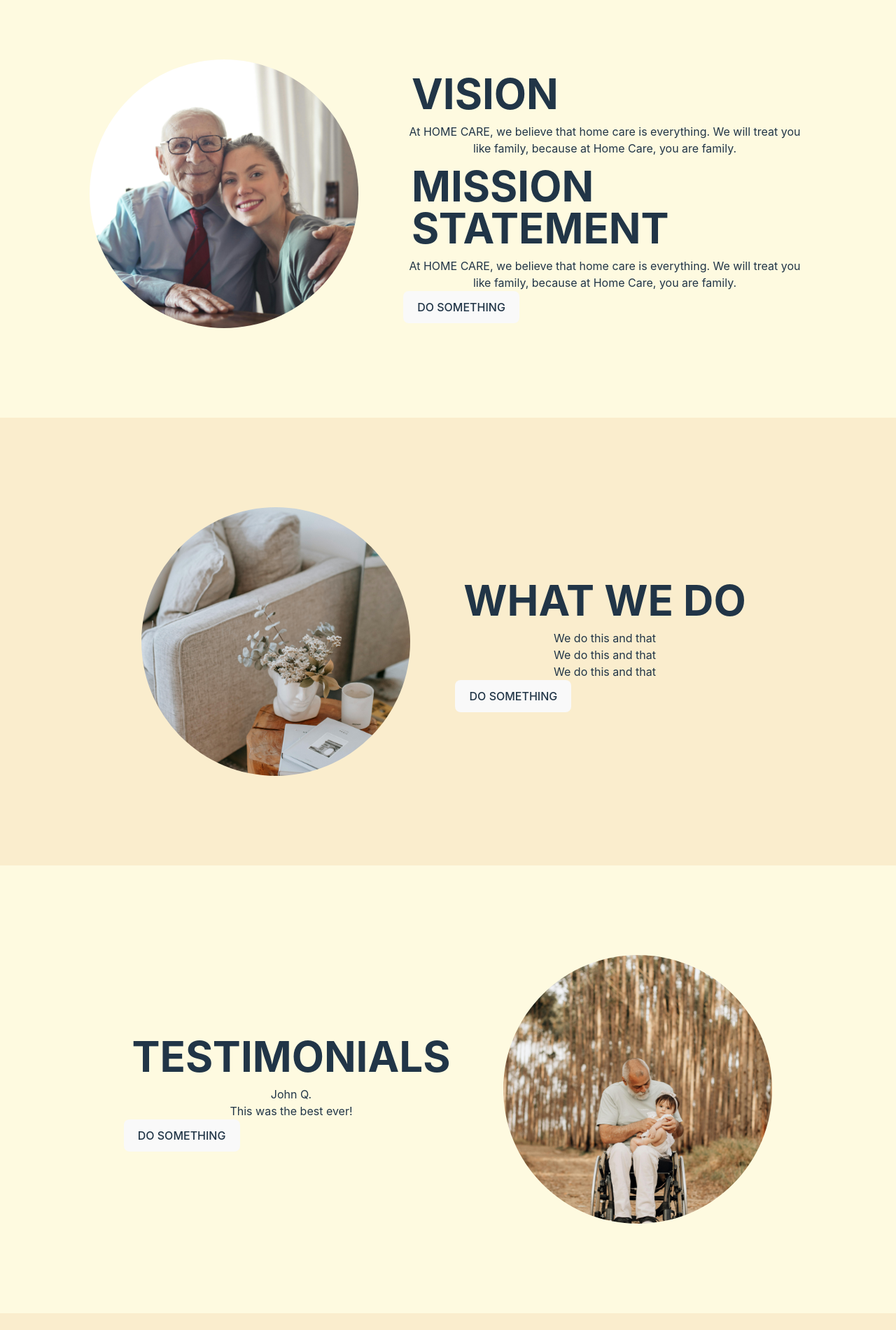
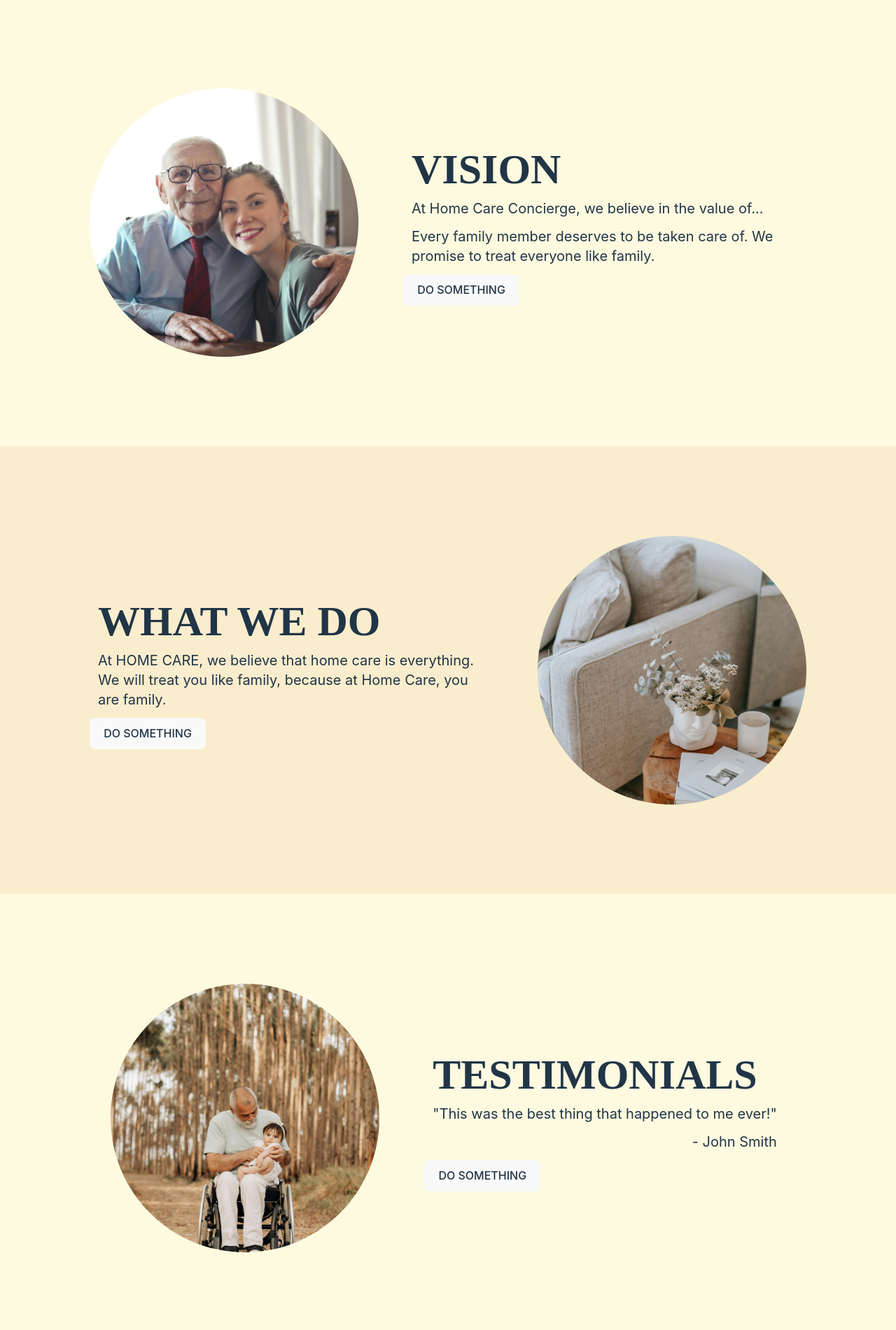
Before and after one commit to joooons/home-care, a React (Vite) app: page / in a window 1280 px wide. Shown: the part 779-2680 px from the top of the page at 70% size. Built offline with nearby package versions, Linux system fonts and the light colour scheme; a web font is replaced by a local one.

Commit message:
align each section

```diff
--- a/src/App.tsx
+++ b/src/App.tsx
@@ -25,8 +25,8 @@ function App() {
 
         <div className='flex flex-row items-center justify-center p-24 '>
           <div className='p-8'>
-            <h1 className='bg-wh text-6xl text-left font-bold text-green-800 m-3'>
-              CARE AT HOME
+            <h1 className='max-w-xl text-6xl text-left font-bold font-alegreya text-green-800 m-3'>
+              We'll take care of your loved ones
             </h1>
             <p className='text-left max-w-xl text-xl m-3'>
               Lorem ipsum dolor sit, amet consectetur adipisicing elit. Cum vel
@@ -65,20 +65,16 @@ function App() {
           </div>
         </div>
         <div className='p-8'>
-          <h1 className='text-6xl text-left font-bold text-green-800 m-3'>
+          <h1 className='max-w-xl text-6xl text-left font-bold font-alegreya text-green-800 m-3'>
             VISION
           </h1>
-          <div>
-            At HOME CARE, we believe that home care is everything. We will treat
-            you like family, because at Home Care, you are family.
-          </div>
-          <h1 className='text-6xl text-left font-bold text-green-800 m-3'>
-            MISSION STATEMENT
-          </h1>
-          <div>
-            At HOME CARE, we believe that home care is everything. We will treat
-            you like family, because at Home Care, you are family.
-          </div>
+          <p className='max-w-xl text-left text-xl m-3'>
+            At Home Care Concierge, we believe in the value of...
+          </p>
+          <p className='max-w-xl text-left text-xl m-3'>
+            Every family member deserves to be taken care of. We promise to
+            treat everyone like family.
+          </p>
           <p></p>
           <div className='flex justify-start'>
             <button>DO SOMETHING</button>
@@ -89,6 +85,18 @@ function App() {
       {/* WHAT WE DO */}
       <section className='flex flex-row items-center justify-center p-24 bg-beige'>
         <div className='p-8'>
+          <h1 className='max-w-xl text-6xl text-left font-bold font-alegreya text-green-800 m-3'>
+            WHAT WE DO
+          </h1>
+          <p className='max-w-xl text-left text-xl m-3'>
+            At HOME CARE, we believe that home care is everything. We will treat
+            you like family, because at Home Care, you are family.
+          </p>
+          <div className='flex justify-start'>
+            <button>DO SOMETHING</button>
+          </div>
+        </div>
+        <div className='p-8'>
           <div className='rounded-full size-96 bg-blue-500 overflow-hidden'>
             <img
               className='object-cover w-full h-full'
@@ -97,31 +105,10 @@ function App() {
             />
           </div>
         </div>
-        <div className='p-8'>
-          <h1 className='text-6xl text-left font-bold text-green-800 m-3'>
-            WHAT WE DO
-          </h1>
-          <p>We do this and that</p>
-          <p>We do this and that</p>
-          <p>We do this and that</p>
-          <div className='flex justify-start'>
-            <button>DO SOMETHING</button>
-          </div>
-        </div>
       </section>
 
       {/* TESTIMONIALS */}
       <section className='flex flex-row items-center justify-center p-24 bg-sand'>
-        <div className='p-8'>
-          <h1 className='bg-wh text-6xl  text-left font-bold text-green-800 m-3'>
-            TESTIMONIALS
-          </h1>
-          <div>John Q.</div>
-          <p>This was the best ever!</p>
-          <div className='flex justify-start'>
-            <button>DO SOMETHING</button>
-          </div>
-        </div>
         <div className='p-8'>
           <div className='rounded-full size-96 bg-blue-500 overflow-hidden'>
             <img
@@ -131,10 +118,33 @@ function App() {
             />
           </div>
         </div>
+        <div className='p-8'>
+          <h1 className='text-6xl text-left font-bold font-alegreya text-green-800 m-3'>
+            TESTIMONIALS
+          </h1>
+          <p className='max-w-xl text-left text-xl m-3'>
+            "This was the best thing that happened to me ever!"
+          </p>
+          <p className='max-w-xl text-right text-xl m-3'>- John Smith</p>
+          <div className='flex justify-start'>
+            <button>DO SOMETHING</button>
+          </div>
+        </div>
       </section>
 
       {/* LOCATIONS */}
       <section className='flex flex-row items-center justify-center p-24 bg-beige'>
+        <div className='p-8'>
+          <h1 className='max-w-xl text-6xl text-left font-bold font-alegreya text-green-800 m-3'>
+            LOCATIONS
+          </h1>
+          <p className='max-w-xl text-left text-xl m-3'>
+            We serve homes in Whittier, La Mirada, and Fullerton.
+          </p>
+          <div className='flex justify-start'>
+            <button>DO SOMETHING</button>
+          </div>
+        </div>
         <div className='p-8'>
           <div className='rounded-full size-96 bg-blue-500 overflow-hidden'>
             <img
@@ -144,28 +154,19 @@ function App() {
             />
           </div>
         </div>
-        <div className='p-8'>
-          <h1 className='bg-wh text-6xl  text-left font-bold text-green-800 m-3'>
-            LOCATIONS
-          </h1>
-          <div>La Mirada</div>
-          <div>Whittier</div>
-          <div>Fullerton</div>
-          <div className='flex justify-start'>
-            <button>DO SOMETHING</button>
-          </div>
-        </div>
       </section>
 
       {/* CONTACT */}
       <section className='flex flex-row items-center justify-center p-24 bg-white'>
         <div className='p-8'>
-          <h1 className='bg-wh text-6xl  text-left font-bold text-green-800 m-3'>
+          <h1 className='max-w-xl text-6xl text-center font-bold font-alegreya text-green-800 m-3'>
             CONTACT
           </h1>
-          <div>Home Care</div>
-          <div>1600 Pennsylvania Avenue NW, Washington, DC 20500</div>
-          <div className='flex justify-start'>
+          <p className='max-w-xl text-center text-xl m-3'>714 123 4566</p>
+          <p className='max-w-xl text-center text-xl m-3'>
+            1600 Pennsylvania Avenue NW, Washington, DC 20500
+          </p>
+          <div className='flex justify-center'>
             <button>DO SOMETHING</button>
           </div>
         </div>
```
